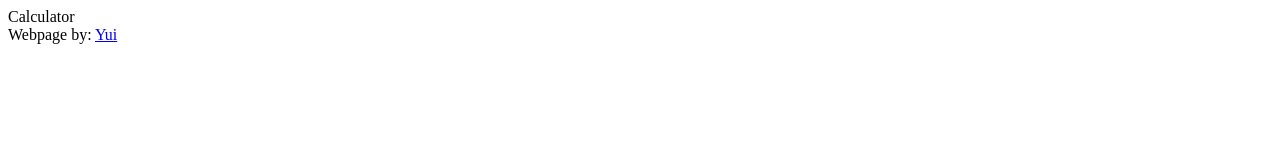
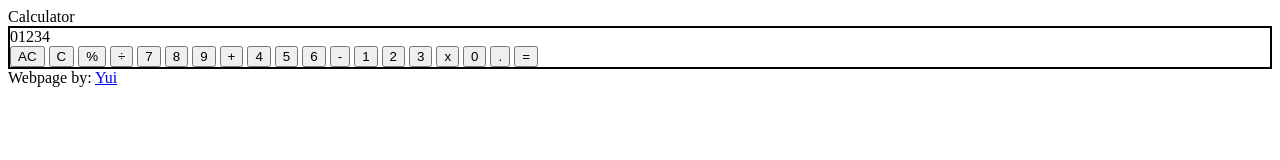
Before and after one commit to Yui9Guji/calculator, a plain HTML site: page index.html in a window 1280 px wide. Drawn offline with Linux system fonts and the light colour scheme.

Commit message:
Calculator buttons added

```diff
--- a/index.html
+++ b/index.html
@@ -11,7 +11,52 @@
 
     <div class="header">Calculator</div>
 
-    <div class="calculator"></div>
+    <div class="calculator" style="border: 2px solid black">
+
+        <div class="screen">01234</div>
+
+        <div class="tablet">
+
+            <button class="ac">AC</button>
+
+            <button class="c">C</button>
+
+            <button class="percent">%</button>
+
+            <button class="divide">÷</button>
+
+            <button class="seven">7</button>
+
+            <button class="eight">8</button>
+
+            <button class="nine">9</button>
+
+            <button class="add">+</button>
+
+            <button class="four">4</button>
+
+            <button class="five">5</button>
+
+            <button class="six">6</button>
+
+            <button class="subtract">-</button>
+
+            <button class="one">1</button>
+
+            <button class="two">2</button>
+
+            <button class="three">3</button>
+
+            <button class="multiply">x</button>
+
+            <button class="zero">0</button>
+
+            <button class="digit">.</button>
+
+            <button class="equals">=</button>
+        </div>
+
+    </div>
 
     <div class="footer">Webpage by: <a href="https://github.com/Yui9Guji">Yui</a></div>
 </body>
```
